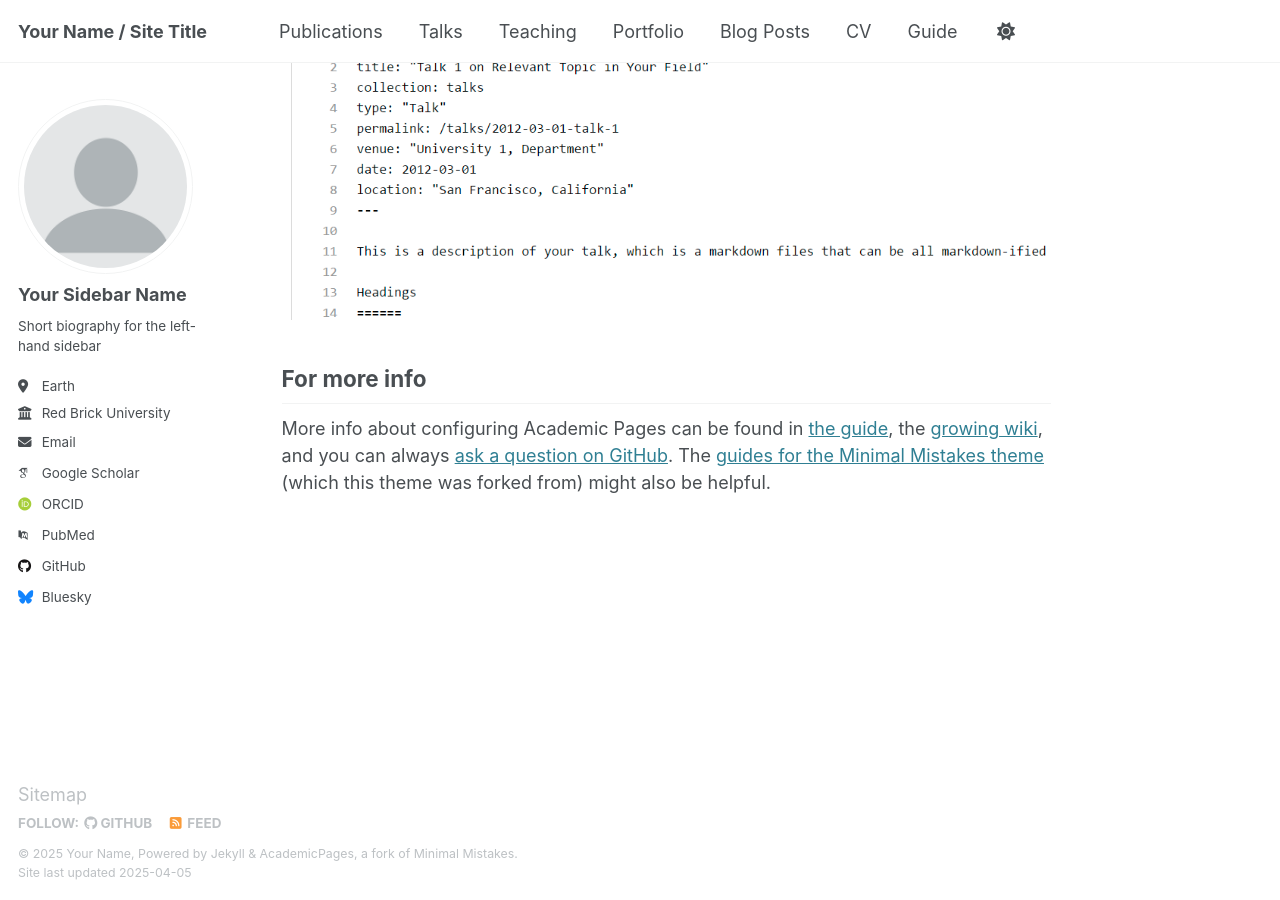
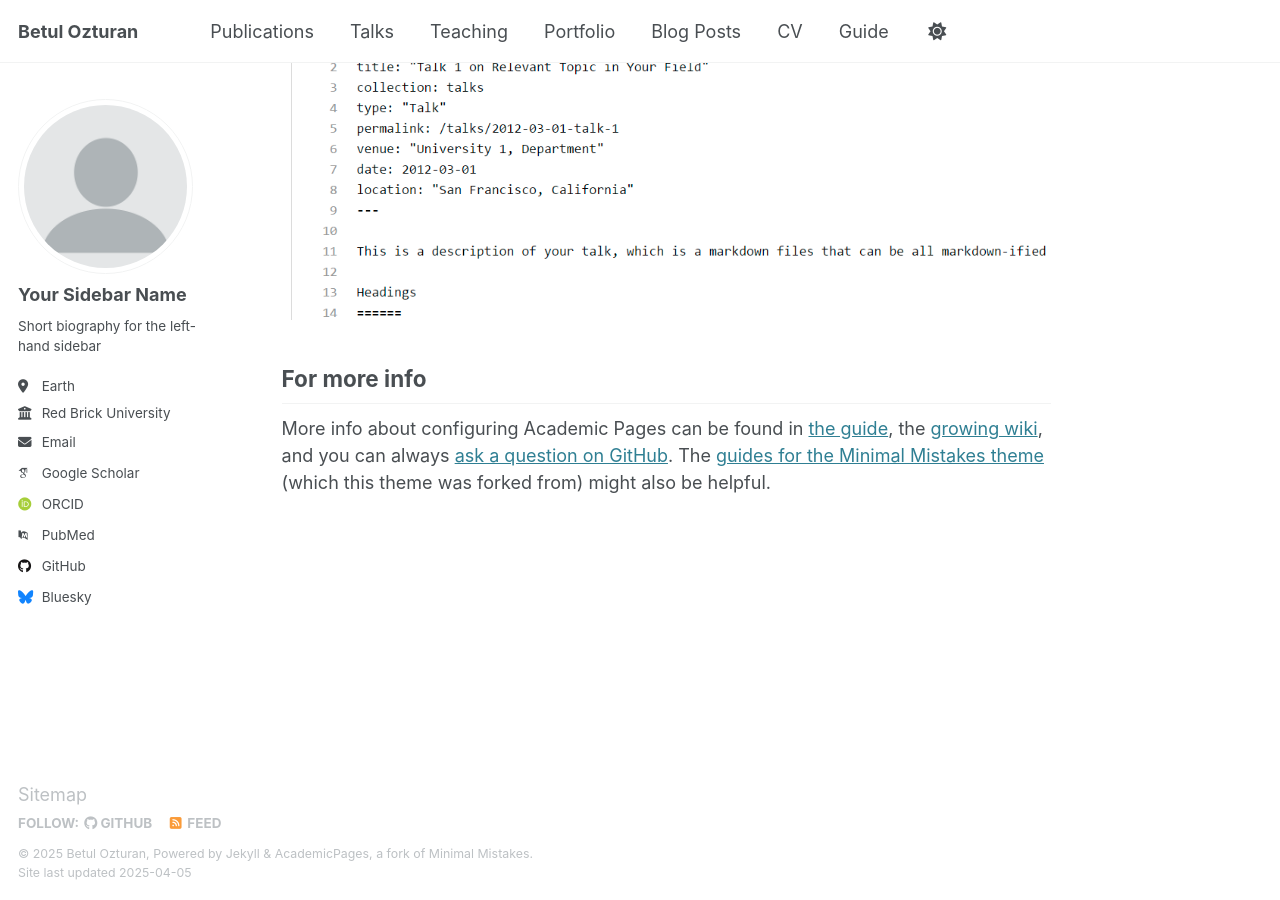
Before and after one commit to betulozturan/betulozturan.github.io, a Jekyll site: the page built from _pages/about.md, in a window 1280 px wide and 900 px high, scrolled down 2635 px. Built offline with Jekyll 4.4.1, drawn with Linux system fonts in a browser that asks for light colours; some web fonts are replaced.

Commit message:
named added

```diff
--- a/_config.yml
+++ b/_config.yml
@@ -9,9 +9,9 @@
 # Basic Site Settings
 locale                   : "en-US"
 site_theme               : "default"
-title                    : "Your Name / Site Title"
+title                    : "Betul Ozturan"
 title_separator          : "-"
-name                     : &name "Your Name"
+name                     : &name "Betul Ozturan"
 description              : &description "personal description"
 url                      : https://academicpages.github.io # the base hostname & protocol for your site e.g. "https://[your GitHub username].github.io"
 baseurl                  : "" # the subpath of your site, e.g. "/blog"
```
